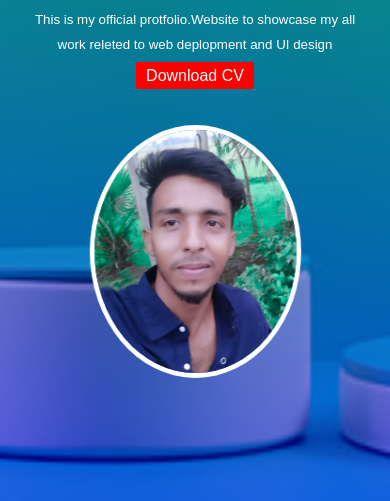
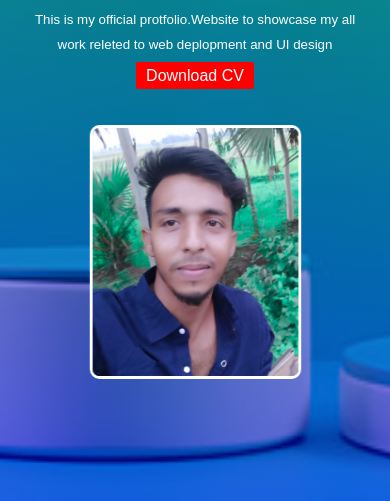
Before and after one commit to Nayem-hossainn/new-protfolio, a plain HTML site: page index.html in a window 390 px wide. Shown: the part 343-844 px from the top of the page. Drawn offline with Linux system fonts and the light colour scheme.

Commit message:
update code

```diff
--- a/style.css
+++ b/style.css
@@ -526,6 +526,10 @@ hr{
     .protfolio{
         overflow: hidden;
     }
+     .nayem-picture img{
+        border-radius: 10px;
+        border: 3px solid white;
+    }
 
 
 }
```
